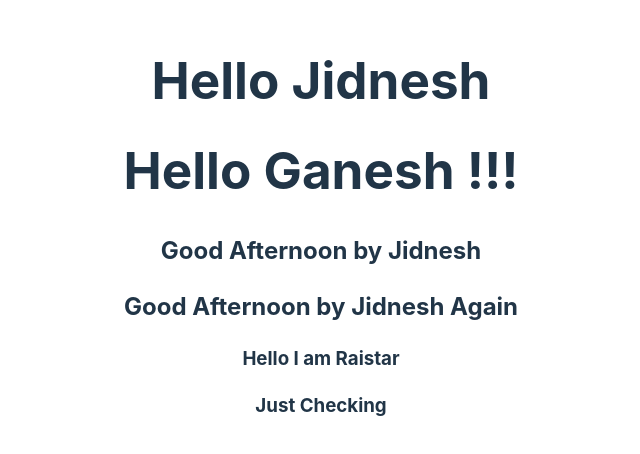
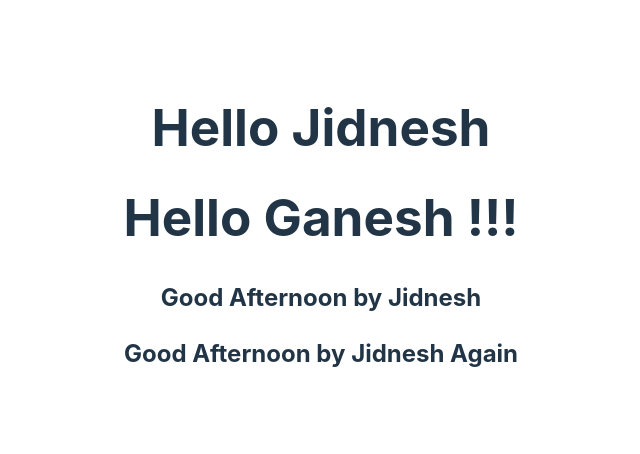
Before and after one commit to jidneshmeher/Test, a React (Vite) app in the folder Github/: page / in a window 1280 px wide. Shown: the part 172-626 px from the top of the page, without its empty margins (319-959 px from the left). Built offline with nearby package versions, Linux system fonts and the light colour scheme.

Commit message:
Add changes

```diff
--- a/Github/src/App.jsx
+++ b/Github/src/App.jsx
@@ -8,8 +8,6 @@ function App() {
       <h1>Hello Ganesh !!!</h1>
       <h2>Good Afternoon by Jidnesh</h2>
       <h2>Good Afternoon by Jidnesh Again</h2>
-      <h3>Hello I am Raistar</h3>
-      <h3>Just Checking</h3>
     </>
   )
 }
```
